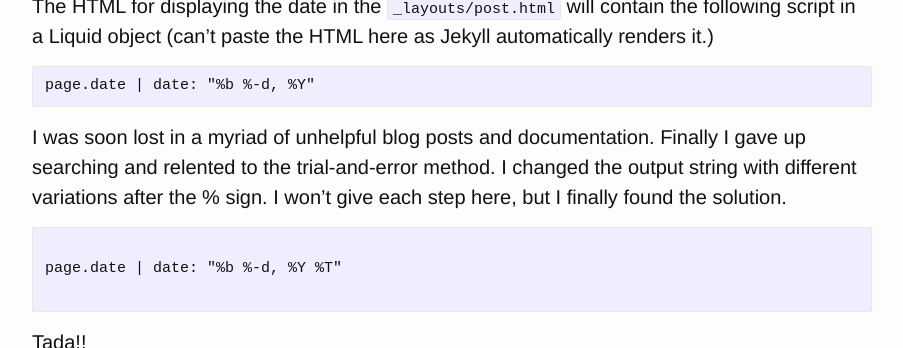
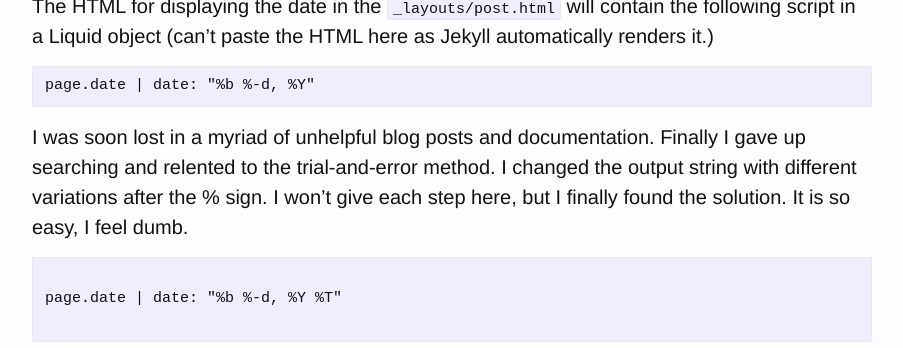
Before and after one commit to tweet-sevak/thescriptninja.github.io, a Jekyll site: the page built from _posts/2019-04-16-Add-time-to-a-Jekyll-blog_post.markdown, in a window 1280 px wide and 900 px high, scrolled down 501 px, cut to the strip 134-482 px from the top of the window. Shown: the whole strip, without its empty margins (188-1091 px from the left). Built offline with Jekyll 4.4.1, drawn with Linux system fonts in a browser that asks for light colours.

Commit message:
Update 2019-04-16-Add-time-to-a-Jekyll-blog_post.markdown

````diff
--- a/_posts/2019-04-16-Add-time-to-a-Jekyll-blog_post.markdown
+++ b/_posts/2019-04-16-Add-time-to-a-Jekyll-blog_post.markdown
@@ -17,7 +17,7 @@ page.date | date: "%b %-d, %Y"
 ```
 
 I was soon lost in a myriad of unhelpful blog posts and documentation.
-Finally I gave up searching and relented to the trial-and-error method. I changed the output string with different variations after the % sign. I won't give each step here, but I finally found the solution.
+Finally I gave up searching and relented to the trial-and-error method. I changed the output string with different variations after the % sign. I won't give each step here, but I finally found the solution. It is so easy, I feel dumb.
 
 ```
 
````
